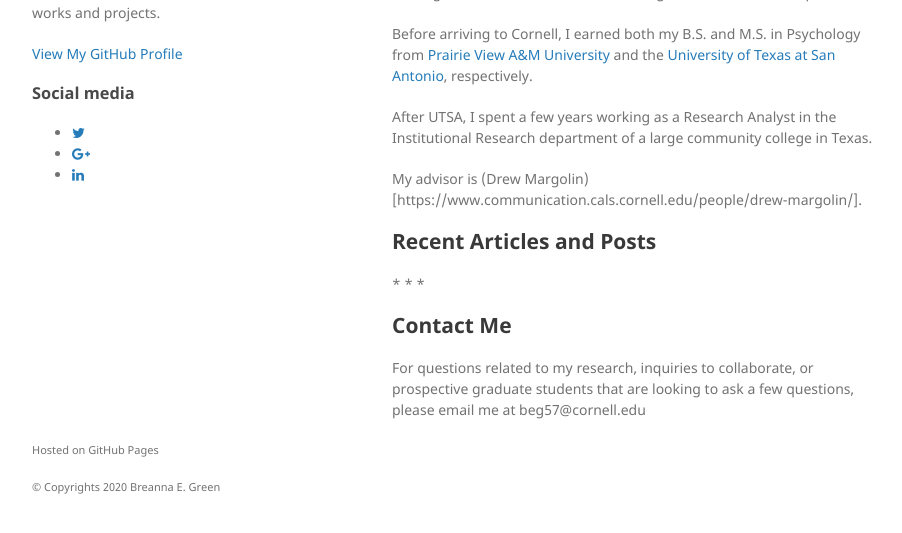
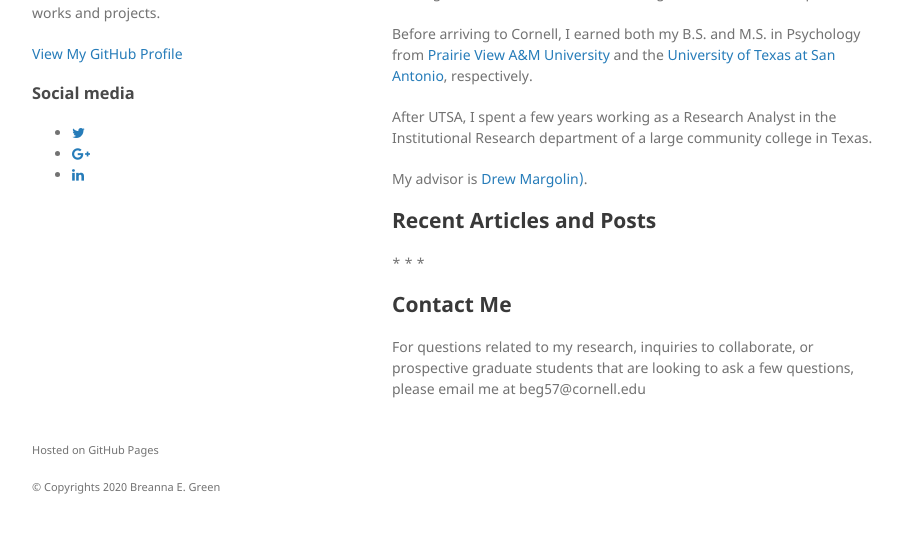
Before and after one commit to bregreen/bregreen.github.io, a Jekyll site: the page built from index.md, in a window 1280 px wide, cut to the strip 335-868 px from the top of the page. Shown: the whole strip, without its empty margins (178-1080 px from the left). Built offline with Jekyll 4.4.1, drawn with Linux system fonts in a browser that asks for light colours.

Commit message:
Update index.md

```diff
--- a/index.md
+++ b/index.md
@@ -20,7 +20,7 @@ Before arriving to Cornell, I earned both my B.S. and M.S. in Psychology from [P
 
 After UTSA, I spent a few years working as a Research Analyst in the Institutional Research department of a large community college in Texas.
 
-My advisor is (Drew Margolin)[https://www.communication.cals.cornell.edu/people/drew-margolin/].
+My advisor is [Drew Margolin)](https://www.communication.cals.cornell.edu/people/drew-margolin/).
 
 
 
```
